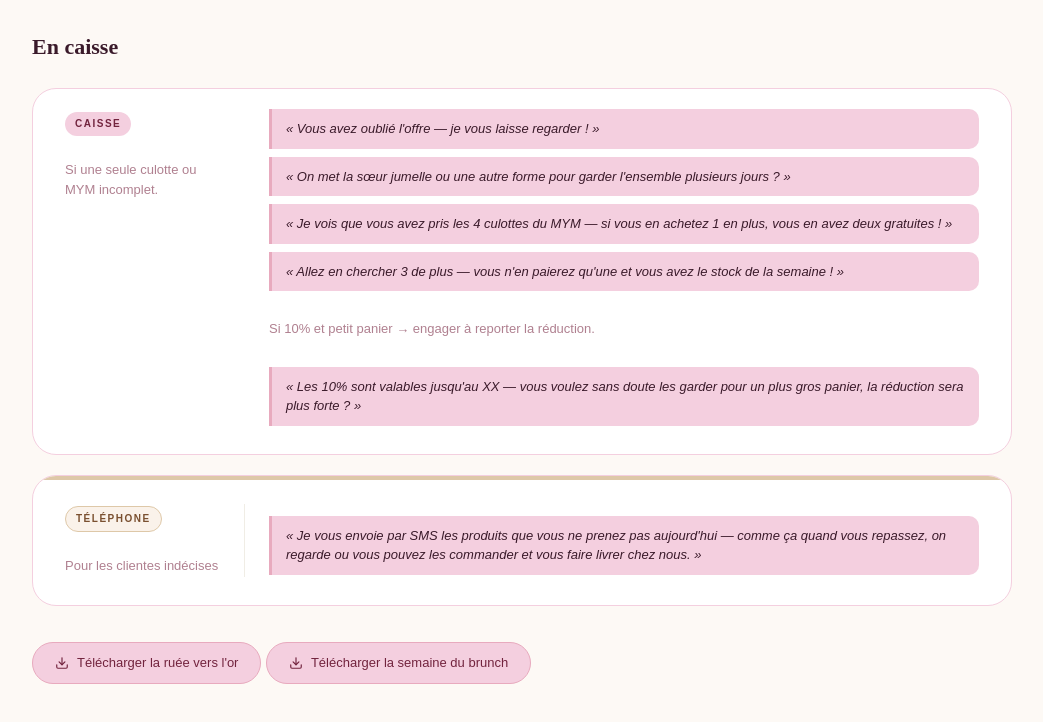
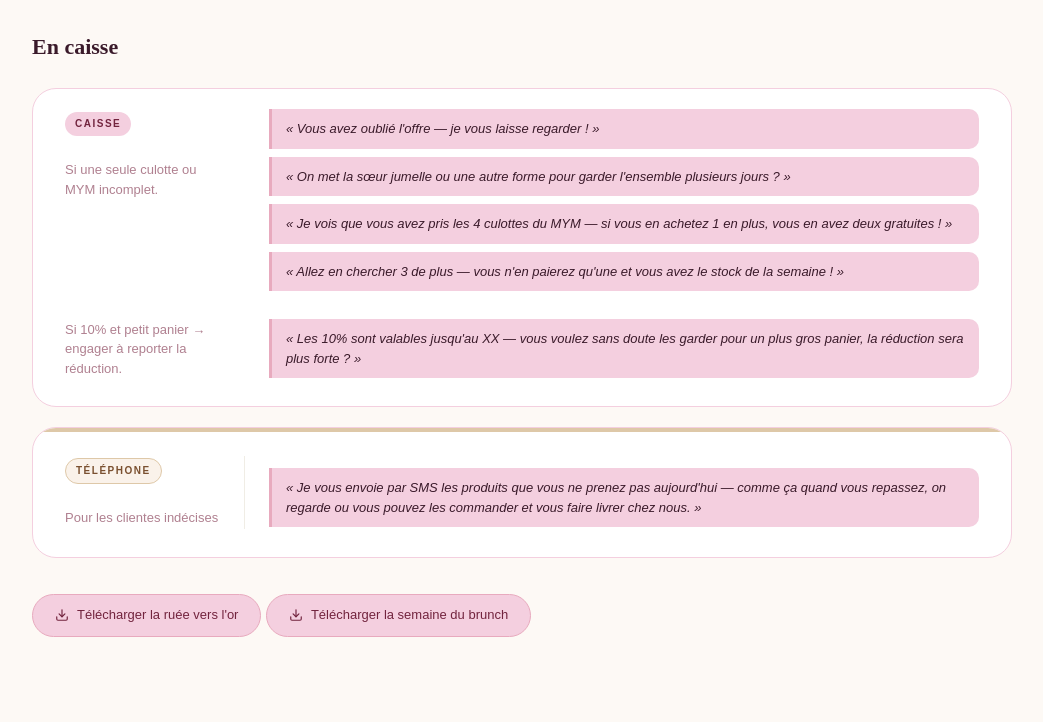
Before and after one commit to francerocahague/boiteaoutils.github.io, a plain HTML site: page index.html in a window 1280 px wide. Shown: the part 3437-4159 px from the top of the page, without its empty margins (118-1161 px from the left). After the commit the page ends 4134 px from the top, so only its background shows below. Drawn offline with Linux system fonts and the light colour scheme.

Commit message:
PM : consigne « Si 10% et petit panier » placée face à la 5ème phrase en caisse
Co-Authored-By: Claude Opus 5.5 <noreply@anthropic.com>
Claude-Session: https://claude.ai/code/session_01EYxxfABGXSPPDFq33nikxa

```diff
--- a/index.html
+++ b/index.html
@@ -454,15 +454,15 @@
       <span class="tool-zone zone-caisse">Caisse</span>
       <div style="margin-top:12px;font-size:13px;color:var(--muted);line-height:1.5;">Si une seule culotte ou MYM incomplet.</div>
     </div>
-    <div>
-      <div class="tool-scripts" style="margin-top:0;">
+    <div class="tool-scripts" style="margin-top:0;">
         <div class="script-bubble highlight">« Vous avez oublié l'offre — je vous laisse regarder ! »</div>
         <div class="script-bubble highlight">« On met la sœur jumelle ou une autre forme pour garder l'ensemble plusieurs jours ? »</div>
         <div class="script-bubble highlight">« Je vois que vous avez pris les 4 culottes du MYM — si vous en achetez 1 en plus, vous en avez deux gratuites ! »</div>
         <div class="script-bubble highlight">« Allez en chercher 3 de plus — vous n'en paierez qu'une et vous avez le stock de la semaine ! »</div>
-        <div style="font-size:13px;color:var(--muted);line-height:1.5;margin:20px 0;">Si 10% et petit panier → engager à reporter la réduction.</div>
+    </div>
+    <div class="tool-meta" style="border:none;padding-bottom:0;align-self:center;font-size:13px;color:var(--muted);line-height:1.5;">Si 10% et petit panier → engager à reporter la réduction.</div>
+    <div class="tool-scripts" style="margin-top:0;">
         <div class="script-bubble highlight">« Les 10% sont valables jusqu'au XX — vous voulez sans doute les garder pour un plus gros panier, la réduction sera plus forte ? »</div>
-      </div>
     </div>
   </div>
   <div class="tool-card-wide amber" style="margin-top:20px;">
```
